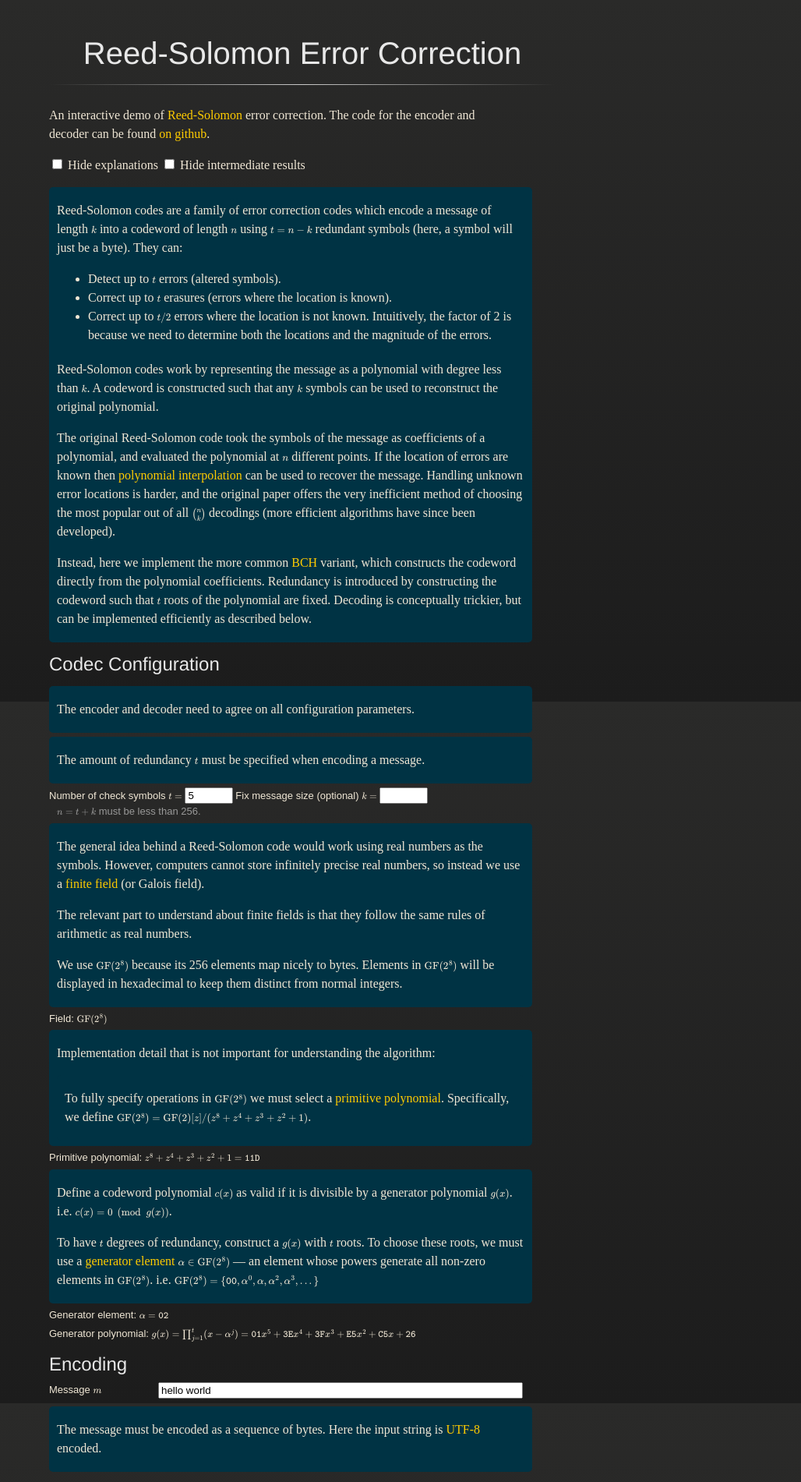
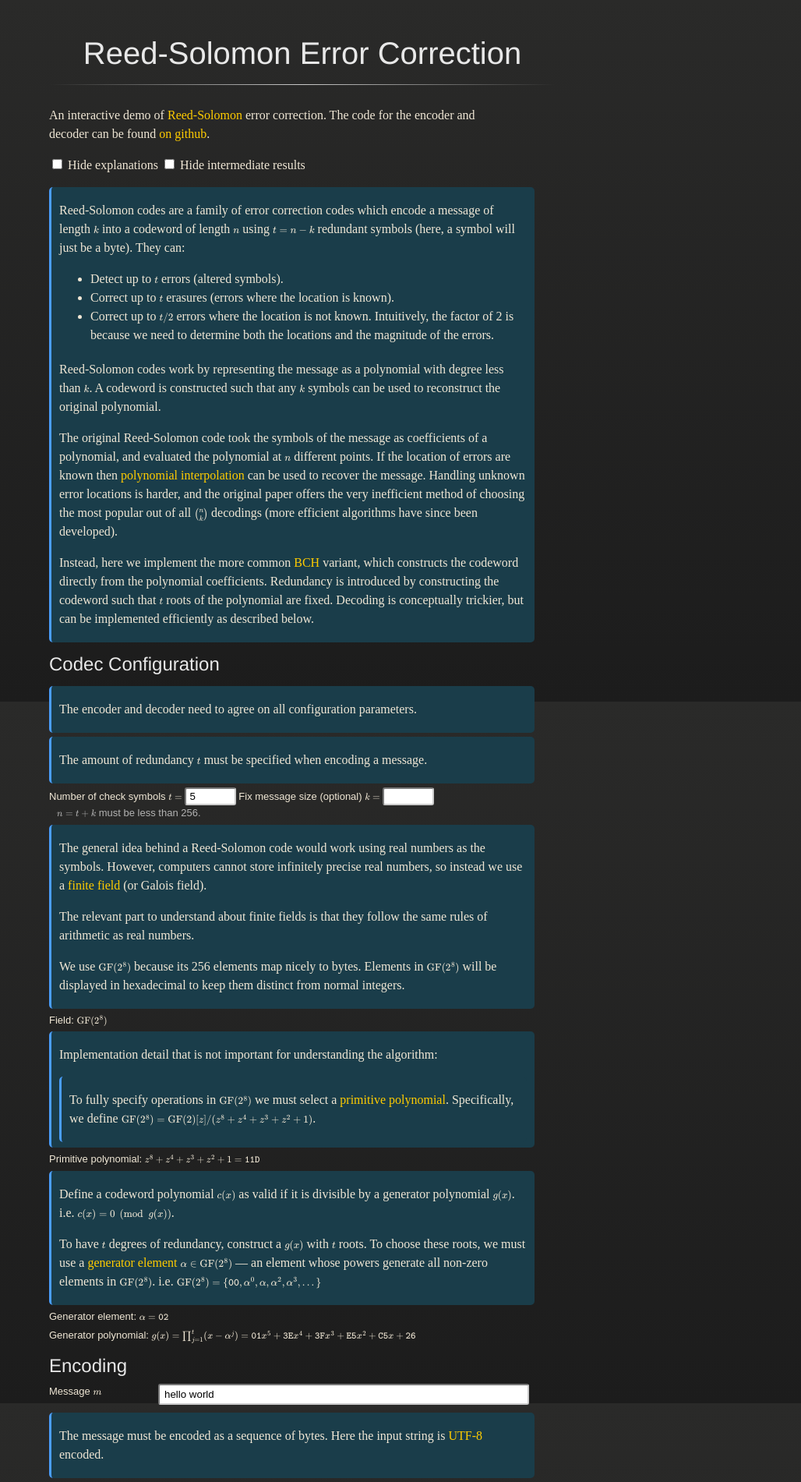
Before and after one commit to sigh/reed-solomon, a Jekyll site: the page built from index.md, in a window 1280 px wide. Shown: the top 1901 px of the page at 78% size, without its empty margins (252-1280 px from the left). Built offline with Jekyll 4.4.1, drawn with Linux system fonts in a browser that asks for light colours.

Commit message:
Adjust styling to make the page more readable.

```diff
--- a/css/reed_solomon.css
+++ b/css/reed_solomon.css
@@ -7,55 +7,86 @@ body {
   font-size: medium;
   font-family: serif;
 }
-#overview p, blockquote p {
+
+#overview p,
+blockquote p {
   margin: 1em 0px;
 }
 
 #main_content {
   display: inline-grid;
   grid-template-columns: 140px 1fr;
-  overflow:auto;
+  overflow: auto;
   align-items: top;
 }
 
-p, #main_content > * {
+p,
+#main_content>* {
   margin: 5px 0px;
 }
+
 #main_content mjx-container {
   margin: 0px;
 }
 
 .bytes {
   font-family: monospace;
+  background-color: #2a2a2a;
+  padding: 2px 4px;
+  border-radius: 3px;
+  color: #e0e0e0;
 }
 
 #message-input {
   max-width: 460px;
   width: 90%;
+  background-color: #ffffff;
+  border: 2px inset #cccccc;
+  color: #000000;
+  padding: 4px 6px;
+  border-radius: 3px;
 }
 
 #corrupter {
   font-size: small;
   margin-left: -4px;
+  background-color: #ffffff;
+  border: 2px inset #cccccc;
+  color: #000000;
+  padding: 4px 6px;
+  border-radius: 3px;
 }
+
 .corrupted-byte {
-  background: #700;
+  background: #b85450;
+  color: #ffffff;
 }
+
 .bad-input {
   background: inherit;
   animation-name: bad-input-animation;
   animation-duration: 0.2s;
 }
+
 @keyframes bad-input-animation {
-  from {background: #faa;}
+  from {
+    background: #ff9999;
+  }
+
   to {}
 }
 
-input[type=number]{
+input[type=number] {
   width: 4em;
+  background-color: #ffffff;
+  border: 2px inset #cccccc;
+  color: #000000;
+  padding: 2px 4px;
+  border-radius: 3px;
 }
 
-blockquote,.notice {
+blockquote,
+.notice {
   padding: 2px 10px;
   border-radius: 5px;
   font-size: medium;
@@ -63,19 +94,22 @@ blockquote,.notice {
 }
 
 blockquote {
-  background-color: #034;
+  background-color: #1a3d4a;
+  border-left: 3px solid #4a9eff;
   margin: 5px 0px;
 }
 
-blockquote {
-  border-left: 0;
+.notice {
+  background-color: #1a4d1a;
+  border-left: 3px solid #4db84d;
+  color: #e8f5e8;
 }
 
+h2,
+#configuration,
+blockquote,
+#overview,
 .notice {
-  background-color: #090;
-}
-
-h2,#configuration,blockquote,#overview,.notice {
   grid-column: 1 / span 2;
   width: 90vw;
   max-width: 600px;
@@ -88,39 +122,67 @@ blockquote blockquote {
 .polynomial {
   font-family: serif;
   white-space: nowrap;
+  background-color: #2a2a2a;
+  padding: 2px 4px;
+  border-radius: 3px;
+  color: #e0e0e0;
 }
 
 .clarification {
-  color: #999;
+  color: #b3b3b3;
   padding-left: 10px;
 }
 
 #decoded-message {
-  background-color: #090;
+  background-color: #1a4d1a;
+  border: 1px solid #4db84d;
+  color: #e8f5e8;
   padding: 2px 5px;
   border-radius: 2px;
 }
 
-.hide-intermediate, .hide-explanation, .hide-fix-errors, .hide-fixable-message {
+.hide-intermediate,
+.hide-explanation,
+.hide-fix-errors,
+.hide-fixable-message {
   display: none;
 }
 
 .error-notice {
-  background-color: #700;
+  background-color: #4d1a1a;
+  border-left: 3px solid #e65c5c;
+  color: #f5e8e8;
 }
 
 #reset-corrupter {
-  padding: 0px 5px;
+  padding: 6px 12px;
+  background-color: #e8e8e8;
+  border: 1px solid #aaaaaa;
+  color: #333333;
+  border-radius: 4px;
+  cursor: pointer;
+  font-weight: bold;
+}
+
+#reset-corrupter:hover {
+  background-color: #d8d8d8;
+  border-color: #999999;
+}
+
+#reset-corrupter:active {
+  background-color: #cccccc;
 }
 
 input:invalid {
-  background: #faa;
+  background: #ff9999;
+  border: 1px solid #e65c5c;
 }
 
 code {
   margin: 0;
   padding: 0;
 }
+
 var {
   font-style: italic;
 }
```
